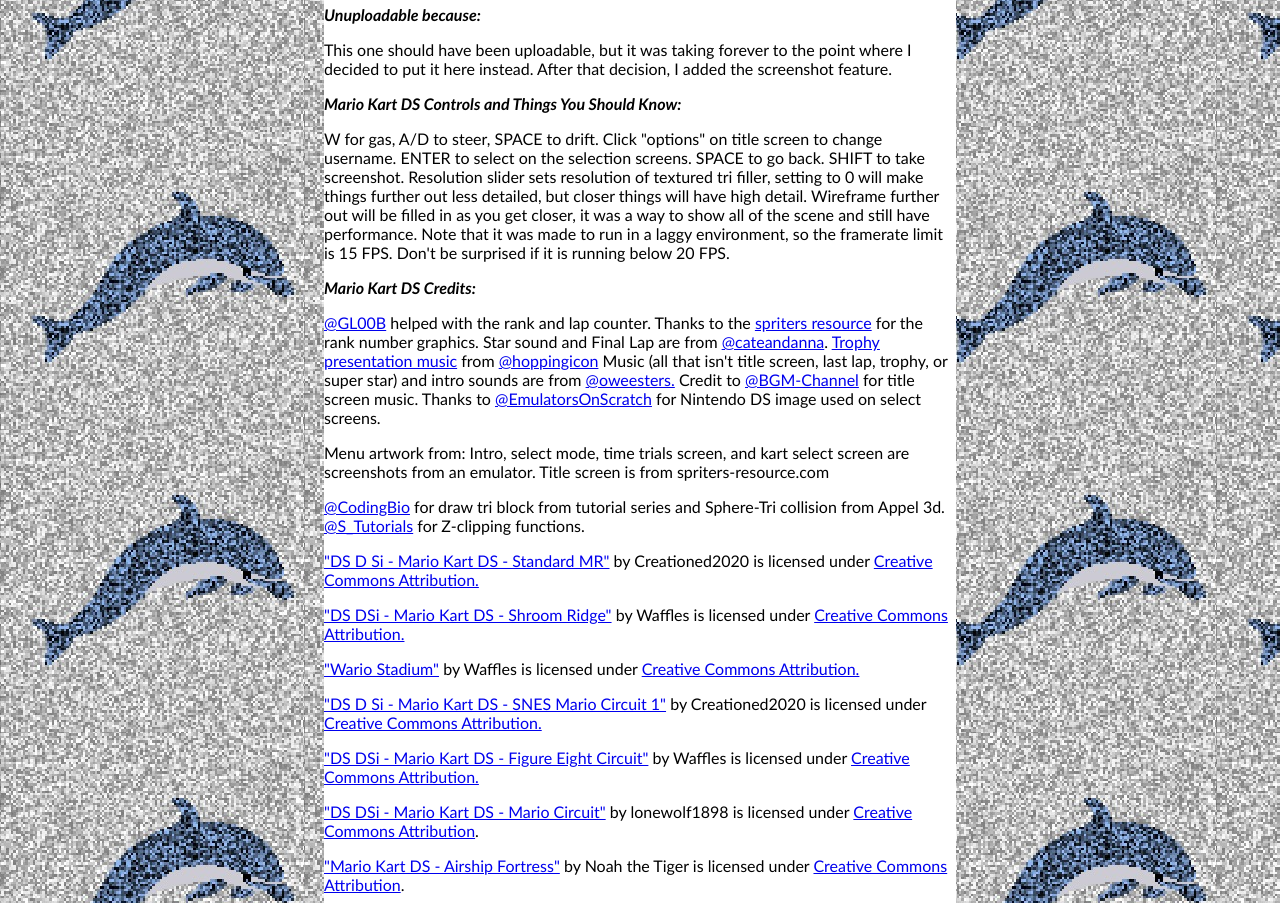
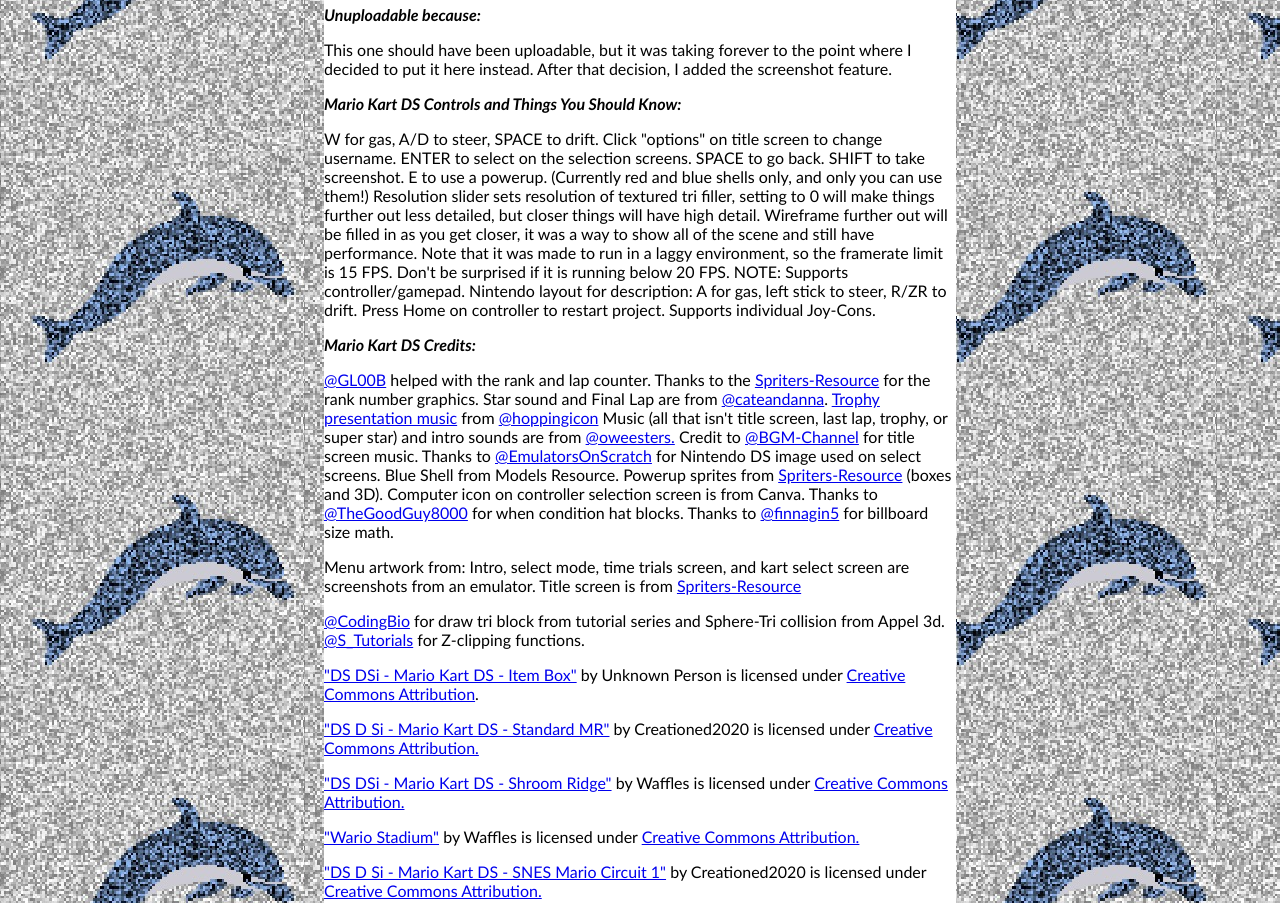
Before and after one commit to FantasticDolphin44/FantasticDolphin44.github.io, a plain HTML site: page kart.html in a window 1280 px wide. Shown: the part 480-1383 px from the top of the page. Drawn offline with Linux system fonts and the light colour scheme.

Commit message:
Added Z-clipping and misc
Z-clipping was added fully (better visual), and I added some powerups and a way to use them 😉 Also added support for Nintendo Switch Joy-Cons. (probably works with Switch 2 ones?)

```diff
--- a/kart.html
+++ b/kart.html
@@ -22,31 +22,42 @@ This one should have been uploadable, but it was taking forever to the point whe
 </p>
 <p>
 W for gas, A/D to steer, SPACE to drift. Click "options" on title screen to change username.
-ENTER to select on the selection screens. SPACE to go back. SHIFT to take screenshot.
+ENTER to select on the selection screens. SPACE to go back. SHIFT to take screenshot. E to use a powerup. (Currently red and blue shells only, and only you can use them!)
 Resolution slider sets resolution of textured tri filler, setting to 0 will make things further out less detailed, but closer things will have high detail.
 Wireframe further out will be filled in as you get closer, it was a way to show all of the scene and still have performance.
 Note that it was made to run in a laggy environment, so the framerate limit is 15 FPS. Don't be surprised if it is running below 20 FPS.
+NOTE:
+Supports controller/gamepad. Nintendo layout for description:
+A for gas, left stick to steer, R/ZR to drift. Press Home on controller to restart project. Supports individual Joy-Cons.
 </p>
 <p>
 <b><i>Mario Kart DS Credits:</i></b>
 </p>
 <p>
 <a href="https://scratch.mit.edu/users/GL00B">@GL00B</a> helped with the rank and lap counter.
-Thanks to the <a href="https://www.spriters-resource.com/">spriters resource</a> for the rank number graphics.
+Thanks to the <a href="https://www.spriters-resource.com/">Spriters-Resource</a> for the rank number graphics.
 Star sound and Final Lap are from <a href="https://scratch.mit.edu/users/cateandanna">@cateandanna</a>. <a href="https://scratch.mit.edu/projects/195648828/">Trophy presentation music</a> from <a href="https://scratch.mit.edu/users/hoppingicon">@hoppingicon</a>
 Music (all that isn't title screen, last lap, trophy, or super star) and intro sounds are from <a href="https://scratch.mit.edu/users/oweesters">@oweesters.</a>
 Credit to <a href="https://scratch.mit.edu/users/BGM-Channel">@BGM-Channel</a> for title screen music.
 Thanks to <a href="https://scratch.mit.edu/users/EmulatorsOnScratch">@EmulatorsOnScratch</a> for Nintendo DS image used on select screens.
+Blue Shell from Models Resource.
+Powerup sprites from <a href="https://www.spriters-resource.com/">Spriters-Resource</a> (boxes and 3D).
+Computer icon on controller selection screen is from Canva.
+Thanks to <a href="https://scratch.mit.edu/users/thegoodguy8000">@TheGoodGuy8000</a> for when condition hat blocks.
+Thanks to <a href="https://scratch.mit.edu/users/finnagin5">@finnagin5</a> for billboard size math.
 </p>
 <p>
 Menu artwork from:
 Intro, select mode, time trials screen, and kart select screen are screenshots from an emulator.
 Title screen is from
-spriters-resource.com
+<a href="https://www.spriters-resource.com/">Spriters-Resource</a>
 </p>
 <p>
 <a href="https://scratch.mit.edu/users/CodingBio">@CodingBio</a> for draw tri block from tutorial series and Sphere-Tri collision from Appel 3d.
 <a href="https://scratch.mit.edu/users/@S_Tutorials">@S_Tutorials</a> for Z-clipping functions.
+</p>
+<p>
+<a href = "https://skfb.ly/pvK7C">"DS DSi - Mario Kart DS - Item Box"</a> by Unknown Person is licensed under <a href="http://creativecommons.org/licenses/by/4.0/">Creative Commons Attribution</a>.
 </p>
 <p>
 <a href="https://skfb.ly/6VMzS">"DS D Si - Mario Kart DS - Standard MR"</a> by Creationed2020 is licensed under <a href="http://creativecommons.org/licenses/by/4.0/">Creative Commons Attribution.</a>
```
